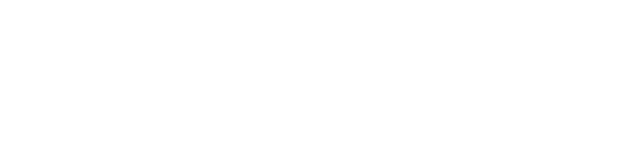
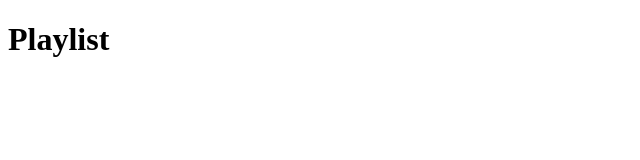
Before and after one commit to mee425/playlist, a plain HTML site: page index.html in a window 1280 px wide. Shown: the whole page, without its empty margins (0-640 px from the left). Drawn offline with Linux system fonts and the light colour scheme.

Commit message:
Update index.html

```diff
--- a/index.html
+++ b/index.html
@@ -1,5 +1,7 @@
 <!DOCTYPE html>
 <head>
+<title>Playlist</title>
 </head>
 <body>
+  <h1>Playlist</h1>
 </body>
```
